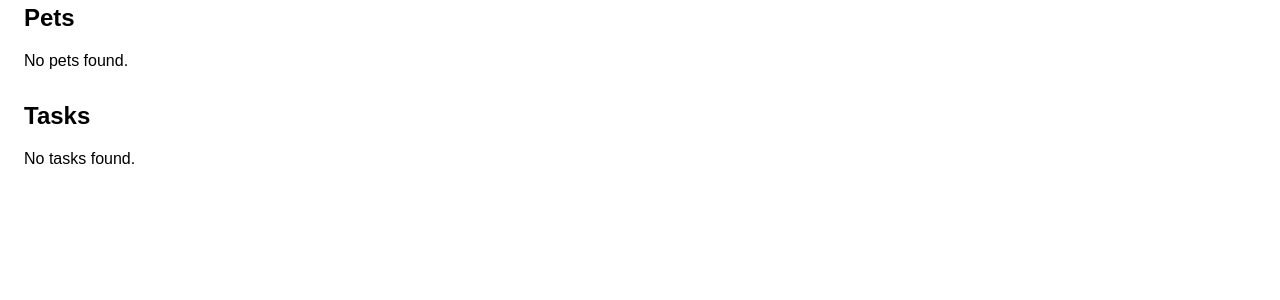
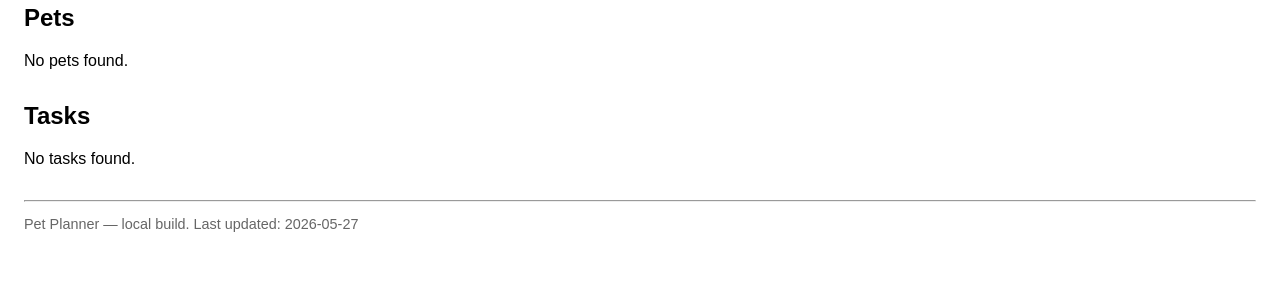
Before and after one commit to kheizaran-nazari-khakeshoori/pet-planner, a Flask app: page / in a window 1280 px wide. Shown: the part 145-445 px from the top of the page. Run offline with Flask 3, Linux system fonts and the light colour scheme; data that the repository does not hold is empty.

Commit message:
chore(ui): add footer with last-updated note

```diff
--- a/templates/base.html
+++ b/templates/base.html
@@ -28,5 +28,9 @@
     <main>
       {% block content %}{% endblock %}
     </main>
+    <footer>
+      <hr />
+      <p style="font-size:0.9em;color:#666">Pet Planner — local build. Last updated: 2026-05-27</p>
+    </footer>
   </body>
 </html>
```
